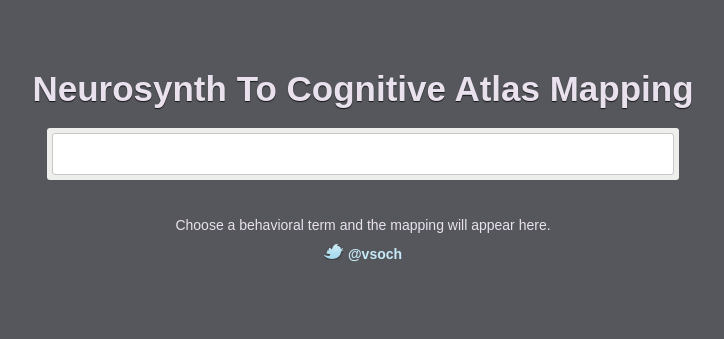
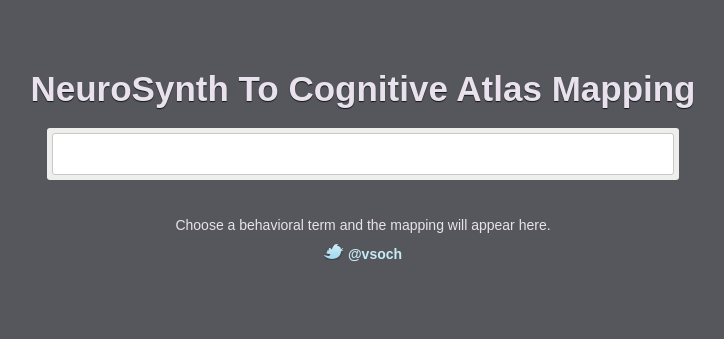
Before and after one commit to vsoch/nsynth2ca, a plain HTML site: page index.html in a window 1280 px wide. Shown: the part 184-523 px from the top of the page, without its empty margins (277-1001 px from the left). Drawn offline with Linux system fonts and the light colour scheme.

Commit message:
modified:   index.html

```diff
--- a/index.html
+++ b/index.html
@@ -205,7 +205,7 @@
 
 <div id="vbox">
 
-<h1>Neurosynth To Cognitive Atlas Mapping</h1>
+<h1>NeuroSynth To Cognitive Atlas Mapping</h1>
 
       <div id="searchfield">
         <form><input type="text" name="currency" class="biginput" id="autocomplete"></form>
```
